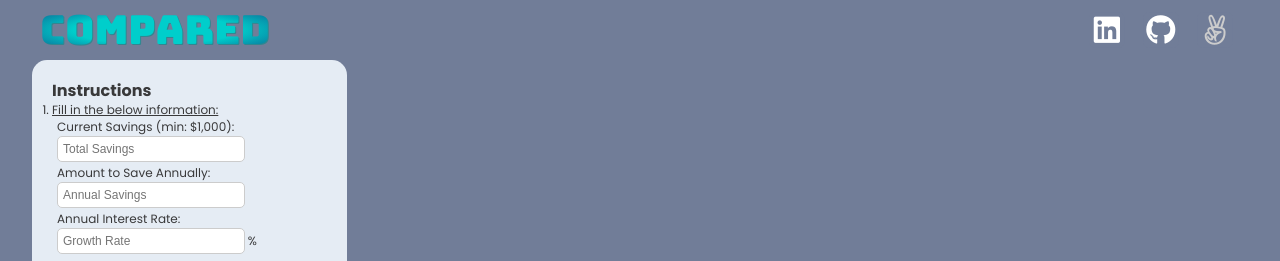
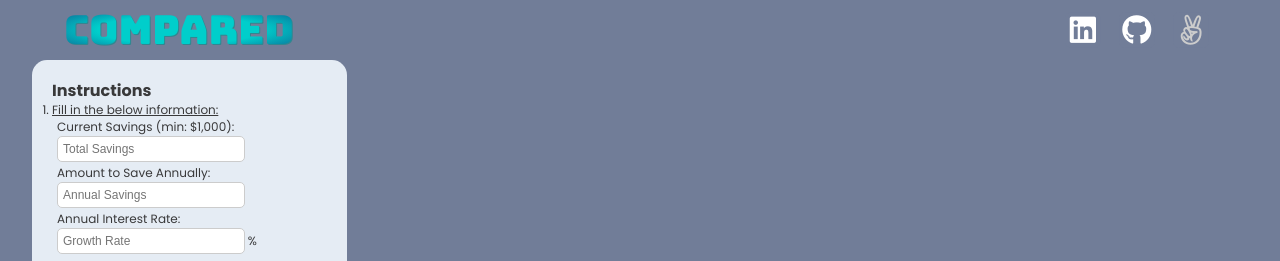
Before and after one commit to darrickyong/compared, a website: page index.html in a window 1280 px wide. Shown: the top 261 px of the page. Drawn offline with nearby package versions, Linux system fonts and the light colour scheme.

Commit message:
fix header alignment

```diff
--- a/assets/stylesheets/main.css
+++ b/assets/stylesheets/main.css
@@ -11,6 +11,7 @@
   display: flex;
   justify-content: center;
   width: 100%;
+  width: 95vw;
 }
 
 .header-container {
@@ -18,7 +19,7 @@
   justify-content: space-between;
   align-items: center;
   width: 100%;
-  padding: 10px 40px;
+  padding: 10px 32px;
 }
 
 .logo {
```
